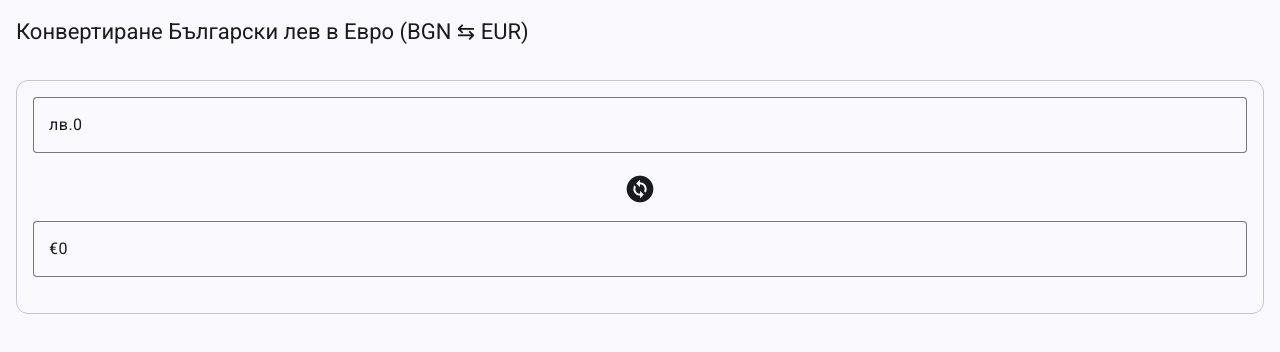
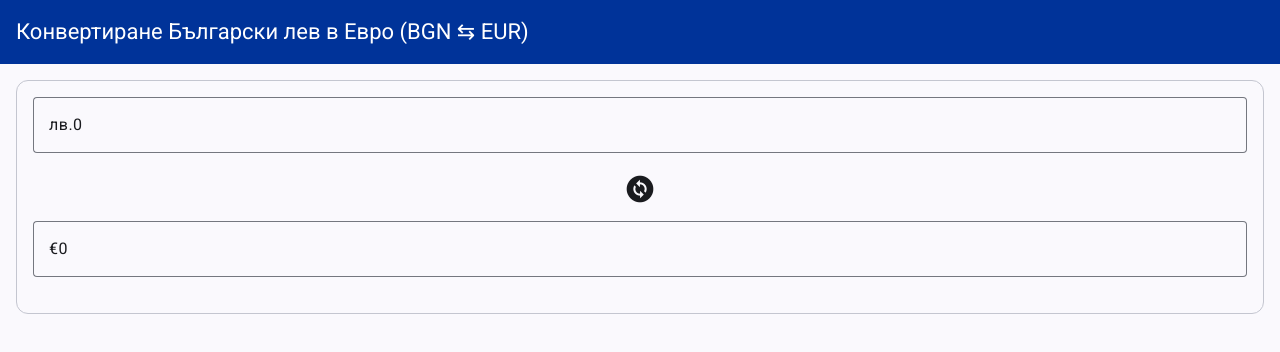
Before and after one commit to ttsvetko/BG2EUR, an Angular app: page / in a window 1280 px wide. Shown: the top 352 px of the page. Built offline with nearby package versions, Linux system fonts and the light colour scheme.

Commit message:
Update the global styles

```diff
--- a/angular.json
+++ b/angular.json
@@ -23,7 +23,7 @@
                         ],
                         "styles": [
                             "@angular/material/prebuilt-themes/azure-blue.css",
-                            "src/styles.css"
+                            "src/styles.scss"
                         ],
                         "server": "src/main.server.ts",
                         "outputMode": "server",
@@ -83,7 +83,7 @@
                         ],
                         "styles": [
                             "@angular/material/prebuilt-themes/azure-blue.css",
-                            "src/styles.css"
+                            "src/styles.scss"
                         ]
                     }
                 }
--- a/src/app/app.ts
+++ b/src/app/app.ts
@@ -6,7 +6,7 @@ import { MatToolbarModule } from '@angular/material/toolbar';
 @Component({
     selector: 'app-root',
     templateUrl: './app.html',
-    styleUrl: './app.css',
+    styleUrl: './app.scss',
     imports: [MatSidenavModule, MatToolbarModule, BgnEuroCalculator],
 })
 export class App {
--- a/src/styles.css
+++ /dev/null
@@ -1,10 +0,0 @@
-/* You can add global styles to this file, and also import other style files */
-
-html,
-body {
-    height: 100%;
-}
-body {
-    margin: 0;
-    font-family: Roboto, 'Helvetica Neue', sans-serif;
-}
--- /dev/null
+++ b/src/styles.scss
@@ -0,0 +1,22 @@
+@use '@angular/material' as mat;
+
+/* You can add global styles to this file, and also import other style files */
+
+html,
+body {
+    height: 100%;
+}
+body {
+    margin: 0;
+    font-family: Roboto, 'Helvetica Neue', sans-serif;
+}
+
+// Customize the entire app. Change :root to your selector if you want to scope the styles.
+:root {
+    @include mat.toolbar-overrides(
+        (
+            container-background-color: #003399,
+            container-text-color: #fff,
+        )
+    );
+}
```
Also changed, not shown: src/app/app.scss (renamed from src/app/app.css).
